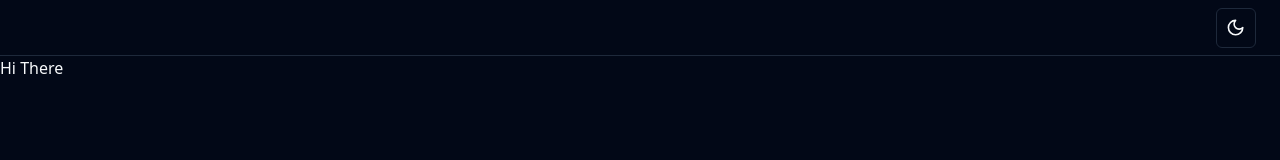
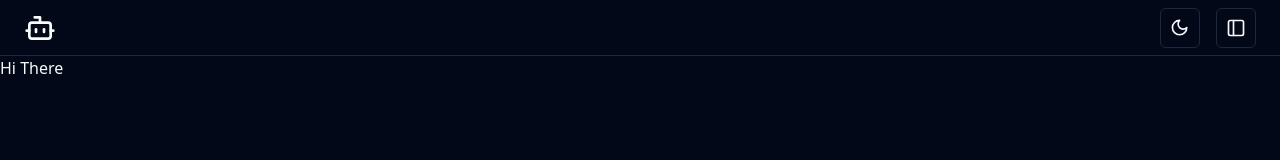
Before and after one commit to AdithyanA2005/Assistant_ViteJs, a React (Vite) app: page / in a window 1280 px wide. Shown: the top 160 px of the page. Built offline with nearby package versions, Linux system fonts and the light colour scheme.

Commit message:
Create navbar components

```diff
--- a/src/components/navbar/index.tsx
+++ b/src/components/navbar/index.tsx
@@ -1,10 +1,27 @@
+import { Home } from "lucide-react";
+import { NavLogo } from "@/components/navbar/nav-logo.tsx";
+import { NavSidebar } from "@/components/navbar/nav-sidebar.tsx";
 import { NavThemeToggle } from "@/components/navbar/nav-theme-toggle.tsx";
+import { INavItem } from "@/lib/types.ts";
+
+const navItems: INavItem[] = [
+  {
+    title: "Home",
+    Icon: Home,
+    url: "/",
+    authRequired: true,
+  },
+];
 
 export function Navbar() {
   return (
     <header className="sticky top-0 z-30 flex h-14 items-center gap-4 border-b bg-background px-4 sm:static sm:px-6">
-      <div className="flex-1"></div>
+      <div className="flex-1">
+        <NavLogo />
+      </div>
+
       <NavThemeToggle />
+      <NavSidebar navItems={navItems} />
     </header>
   );
 }
--- /dev/null
+++ b/src/components/navbar/nav-item.tsx
@@ -0,0 +1,20 @@
+import { NavLink } from "react-router-dom";
+import { INavItem } from "@/lib/types.ts";
+import { cn } from "@/lib/utils.ts";
+
+export function NavItem({ url, title, Icon }: INavItem) {
+  return (
+    <NavLink
+      to={url}
+      className={({ isActive }) =>
+        cn(
+          "flex items-center gap-4 px-2.5",
+          isActive ? "text-foreground" : "text-muted-foreground hover:text-foreground",
+        )
+      }
+    >
+      <Icon className="h-5 w-5" />
+      {title}
+    </NavLink>
+  );
+}
--- a/src/components/navbar/nav-logo.tsx
+++ b/src/components/navbar/nav-logo.tsx
@@ -9,9 +9,9 @@ interface NavLogoProps {
 export function NavLogo({ className }: NavLogoProps) {
   return (
     <a
-      href="/public"
+      href="/"
       className={cn(
-        "group flex size-fit shrink-0 -translate-x-2 -translate-y-2 items-center justify-center gap-2 rounded-full text-lg font-semibold text-primary md:text-base",
+        "group flex size-fit shrink-0 items-center justify-center gap-2 rounded-full text-lg font-semibold text-primary md:text-base",
         className,
       )}
     >
--- /dev/null
+++ b/src/components/navbar/nav-sidebar.tsx
@@ -0,0 +1,48 @@
+import { useState } from "react";
+import { PanelLeft } from "lucide-react";
+import { Button } from "@/components/ui/button";
+import { DialogDescription, DialogTitle } from "@/components/ui/dialog";
+import { Sheet, SheetContent, SheetTrigger } from "@/components/ui/sheet";
+import { INavItem } from "@/lib/types";
+import { cn } from "@/lib/utils";
+import { NavItem } from "./nav-item.tsx";
+import { NavLogo } from "./nav-logo";
+
+interface MobileNavProps {
+  navItems: INavItem[];
+  className?: string;
+}
+
+export function NavSidebar({ navItems, className }: MobileNavProps) {
+  const [open, setOpen] = useState(false);
+
+  return (
+    <div className={className}>
+      <Sheet open={open} onOpenChange={setOpen}>
+        <SheetTrigger asChild>
+          <Button size="icon" variant="outline">
+            <PanelLeft className="h-5 w-5" />
+            <span className="sr-only">Toggle Menu</span>
+          </Button>
+        </SheetTrigger>
+
+        <SheetContent side="right" className="sm:max-w-xs">
+          <div className="sr-only">
+            <DialogTitle>Sidebar</DialogTitle>
+            <DialogDescription>Go to different parts of the website</DialogDescription>
+          </div>
+
+          <nav className="flex h-full flex-col gap-6 text-lg font-medium">
+            <NavLogo />
+
+            {navItems.map((navItem, index) => (
+              <div key={index} onClick={() => setOpen(false)} className={cn(navItem.posBottom ? "mt-auto" : "")}>
+                <NavItem {...navItem} />
+              </div>
+            ))}
+          </nav>
+        </SheetContent>
+      </Sheet>
+    </div>
+  );
+}
--- /dev/null
+++ b/src/lib/types.ts
@@ -0,0 +1,10 @@
+import React from "react";
+import { LucideProps } from "lucide-react";
+
+export interface INavItem {
+  url: string;
+  title: string;
+  Icon: React.FC<LucideProps>;
+  posBottom?: boolean;
+  authRequired: boolean;
+}
```
